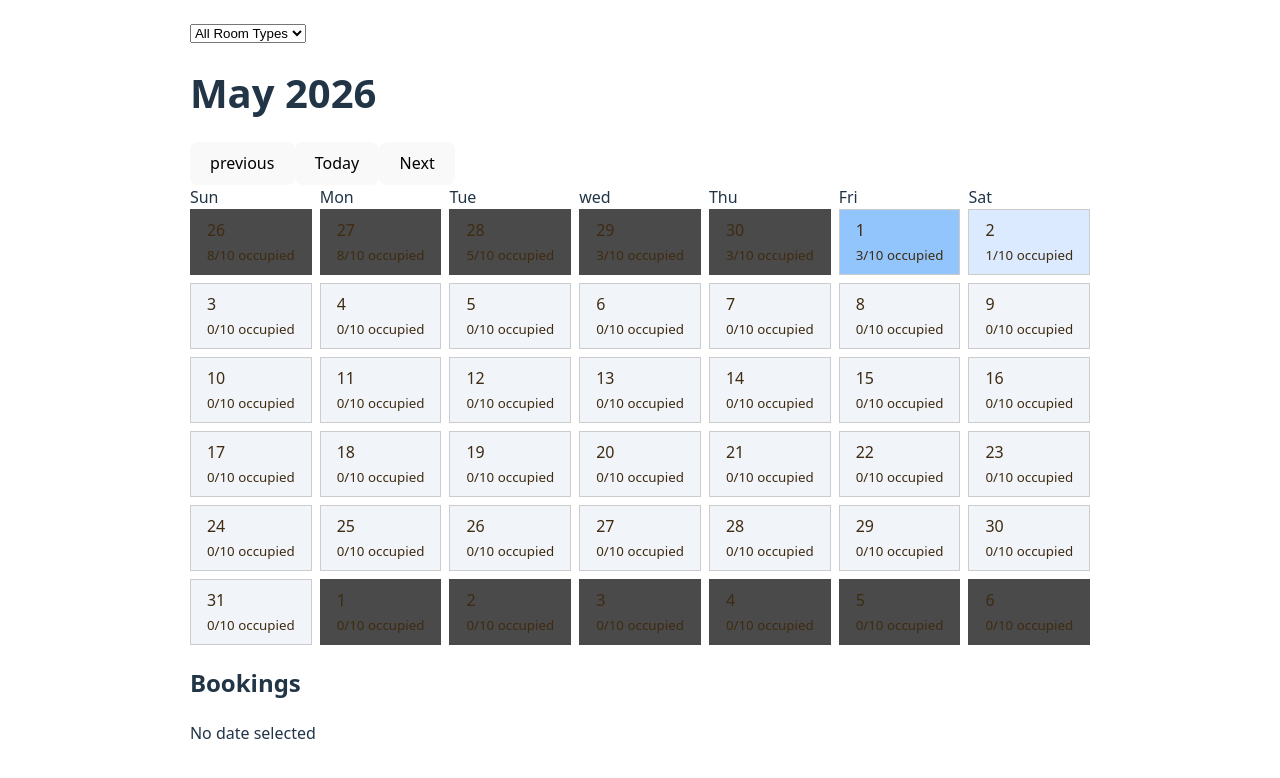
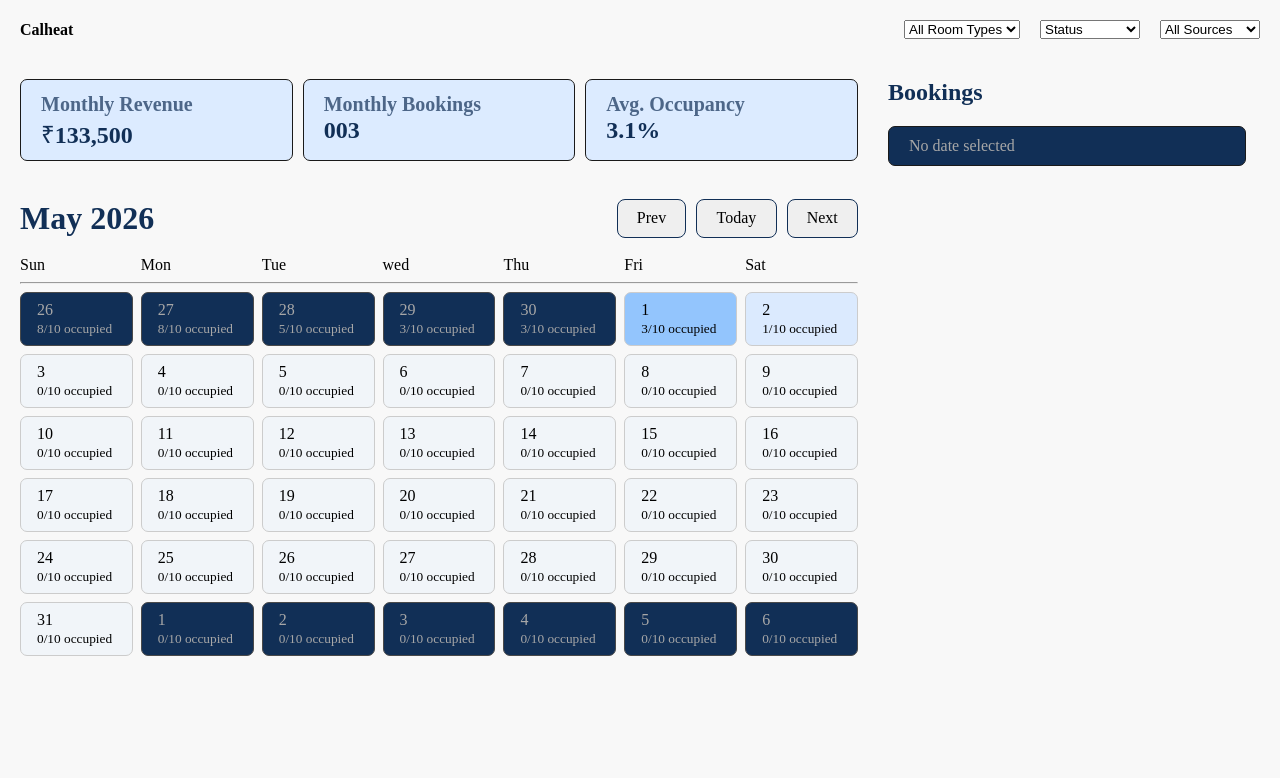
Before and after one commit to Loveson1/calheat, a React (Vite) app: page / in a window 1280 px wide. Shown: the top 778 px of the page. Built offline with nearby package versions, Linux system fonts and the light colour scheme.

Commit message:
feat: stat header and filtering

```diff
--- a/src/App.jsx
+++ b/src/App.jsx
@@ -2,17 +2,31 @@ import "./index.css";
 import CalendarGrid from "./components/CalendarGrid";
 import { useState, useEffect } from "react";
 import BookingPanel from "./components/BookingPanel";
+import Stat from "./components/Stats";
 
 function App() {
   // async function for fetching the json data
+  const [loading, setLoading] = useState(true);
+  const [error, setError] = useState(null);
   const [bookings, setBookings] = useState([]);
+
   useEffect(() => {
     async function fetchBook() {
+      try {
+        setLoading(true);
         const response = await fetch("/bookings.json");
+        if (!response.ok) {
+          throw new Error("Failed to fetch bookings");
+        }
+
         const data = await response.json();
         setBookings(data);
+      } catch (err) {
+        setError(err.message);
+      } finally {
+        setLoading(false);
       }
-
+    }
     fetchBook();
   }, []);
 
@@ -47,16 +61,39 @@ function App() {
 
     return matchesRoomType && matchesStatus && matchesSource;
   });
+  const currentDate = new Date();
 
+  if (loading) {
+    return (
+      <div className="card">
+        <p className="">Loading data...</p>
+      </div>
+    );
+  }
+
+  if (error) {
+    return (
+      <div className="card">
+        <p className="">Failed to load bookings.</p>
+      </div>
+    );
+  }
   return (
     <>
+      <div className="flex-center mb">
+        <div className="">
+          <b className="">Calheat</b>{" "}
+        </div>
+        <div className="flex-end">
           <div className="filters">
             <select
-          value={filters}
-          onChange={(e)=>setFilters((prev) => ({
+              value={filters.roomType}
+              onChange={(e) =>
+                setFilters((prev) => ({
                   ...prev,
                   roomType: e.target.value,
-          }))}
+                }))
+              }
             >
               <option value="all">All Room Types</option>
               <option value="Standard">Standard</option>
@@ -65,14 +102,57 @@ function App() {
               <option value="Penthouse">Penthouse</option>
             </select>
           </div>
+
+          <div className="">
+            <select
+              value={filters.status}
+              onChange={(e) =>
+                setFilters((prev) => ({
+                  ...prev,
+                  status: e.target.value,
+                }))
+              }
+            >
+              <option value="all">Status</option>
+              <option value="confirmed">Confirmed</option>
+              <option value="checked_out">Checked Out</option>
+            </select>
+          </div>
+
+          <div className="">
+            <select
+              value={filters.source}
+              onChange={(e) =>
+                setFilters((prev) => ({
+                  ...prev,
+                  source: e.target.value,
+                }))
+              }
+            >
+              <option value="all">All Sources</option>
+              <option value="Airbnb">Airbnb</option>
+              <option value="Expedia">Expedia</option>
+              <option value="Booking.com">Booking.com</option>
+              <option value="Agoda">Agoda</option>
+              <option value="Direct">Direct</option>
+              <option value="Walk-in"> Walk-In</option>
+            </select>
+          </div>
+        </div>
+      </div>
+
+      <div className="flex-40 ">
+        <div className="flex-1">
           <CalendarGrid
+            className="over"
             bookings={filteredBookings}
             selection={selection}
             setSelection={setSelection}
             from={from}
             to={to}
           />
-
+        </div>
+        <div className="side-panel-scroll ">
           <BookingPanel
             bookings={filteredBookings}
             selection={selection}
@@ -80,6 +160,8 @@ function App() {
             from={from}
             to={to}
           />
+        </div>
+      </div>
     </>
   );
 }
--- a/src/components/BookingPanel.jsx
+++ b/src/components/BookingPanel.jsx
@@ -11,7 +11,7 @@ export default function BookingPanel({
     return (
       <div>
         <h2>Bookings</h2>
-        <p>No date selected</p>
+        <p className="card">No date selected</p>
       </div>
     );
   }
@@ -29,26 +29,48 @@ export default function BookingPanel({
 
   return (
     <div>
-      <h2 className="">Bookings</h2>
-      {selectedBookings.map((booking) => {
+      <h2>Bookings</h2>
+      {selectedBookings.length === 0 ? (
+        <div className="card">
+          <p>No bookings found for selected date range.</p>
+        </div>
+      ) : (
+        selectedBookings.map((booking) => {
           const checkIn = new Date(booking.checkIn);
           const checkOut = new Date(booking.checkOut);
 
           const nights = (checkOut - checkIn) / (1000 * 60 * 60 * 24);
+
           return (
-          <div key={booking.id}>
-            <p className="">Guest: {booking.guestName}</p>
-            <p className="">Room - {booking.roomNumber}</p>
+            <div key={booking.id} className="card">
               <p className="">
-              CheckIn: {booking.checkIn} - CheckOut: {booking.checkOut}
+                Guest:{" "}
+                <span style={{ color: "whitesmoke" }}>{booking.guestName}</span>
               </p>
               <p className="">
-             {nights} Nights
+                Room Number:{" "}
+                <span style={{ color: "whitesmoke" }}>
+                  {" "}
+                  {booking.roomNumber}
+                </span>
               </p>
-            <p>Status: {booking.status}</p>
+              <p className="">
+                CheckIn:{" "}
+                <span style={{ color: "green" }}>{booking.checkIn}</span> -
+                CheckOut:{" "}
+                <span style={{ color: "green" }}>{booking.checkOut}</span>
+              </p>
+              <p className="">
+                Night Span:{" "}
+                <span style={{ color: "whitesmoke" }}>{nights} Nights </span>
+              </p>
+              <p>
+                Status: <span style={{ color: "green" }}>{booking.status}</span>
+              </p>
             </div>
           );
-      })}
+        })
+      )}
     </div>
   );
 }
--- a/src/components/CalendarGrid.jsx
+++ b/src/components/CalendarGrid.jsx
@@ -2,15 +2,15 @@ import { getCalendarDays } from "../utils/calendar";
 import { useEffect, useState } from "react";
 import { getOccupancyForDate } from "../utils/occupancy";
 import { getHeatMapColor } from "../utils/heatmap";
+import Stats from "./Stats";
 
 function CalendarGrid({ bookings, selection, setSelection, from, to }) {
-
   const weekDays = ["Sun", "Mon", "Tue", "wed", "Thu", "Fri", "Sat"];
   const [currentDate, setCurrentDate] = useState(new Date());
   const year = currentDate.getFullYear();
   const month = currentDate.getMonth();
   const monthName = currentDate.toLocaleString("default", { month: "long" });
-  const calendarDays = getCalendarDays(year, month,);
+  const calendarDays = getCalendarDays(year, month);
 
   // logic to handle current, previous and next month
   const handleToday = () => {
@@ -42,40 +42,58 @@ function CalendarGrid({ bookings, selection, setSelection, from, to }) {
     };
   }, []);
 
+  // logic to calculate monthly revenue
+  const monthStart = new Date(year, month, 1);
+  const monthEnd = new Date(year, month + 1, 0);
+
+  const monthBookings = bookings.filter((booking) => {
+    if (booking.status === "cancelled") return false;
+    const checkIn = new Date(booking.checkIn);
+    const checkOut = new Date(booking.checkOut);
+
+    return checkIn < monthEnd && checkOut > monthStart;
+  });
+
   return (
     <div>
+      <Stats bookings={monthBookings} calendarDays={calendarDays} />
+
+      <div className="flex-center">
       <h1>
         {monthName} {year}
       </h1>
-      <div>
-        <button onClick={handlePreviousMonth}>previous</button>
+
+      <div className="flex-btw">
+        <button onClick={handlePreviousMonth}> Prev </button>
         <button onClick={handleToday}>Today</button>
         <button onClick={handleNextMonth}>Next</button>
       </div>
+</div>
+
       <div className="weekdays">
         {weekDays.map((day) => (
           <div key={day}>{day}</div>
         ))}
       </div>
+      <hr className="" />
       <div className="calendar-grid">
         {calendarDays.map((day, index) => {
           const isSelected =
             selection.start &&
             selection.end &&
-            day.date >= from && day.date <= to;
+            day.date >= from &&
+            day.date <= to;
 
           const occupancy = getOccupancyForDate(day.date, bookings);
           const backgroundColor = isSelected
             ? "#fde68a"
             : day.isCurrentMonth
               ? getHeatMapColor(occupancy)
-              : "#4a4a4a";
-
+              : "#112f56"
           return (
             <div
-
               key={index}
-              className={`${day.isCurrentMonth ? "day-cell" : "faded-cell"} text-color`}
+              className={`${day.isCurrentMonth ? "day-cell" : "faded-cell"} `}
               style={{ backgroundColor }}
               onMouseDown={() => {
                 setSelection({
@@ -100,7 +118,7 @@ function CalendarGrid({ bookings, selection, setSelection, from, to }) {
             >
               {day.dayNumber}
               <br className="" />
-              <small className="text-color">{occupancy}/10 occupied</small>
+              <small>{occupancy}/10 occupied</small>
             </div>
           );
         })}
--- /dev/null
+++ b/src/components/Stats.jsx
@@ -0,0 +1,31 @@
+import { getMonthlyRevenue, getMonthlyBooking, getAverageMonthlyOccupancy  } from "../utils/stat";
+
+
+export default function Stats({ bookings,  calendarDays }) {
+  const monthlyReveneu = getMonthlyRevenue(bookings);
+  const monthlyBooking = getMonthlyBooking(bookings);
+  const avgOcc = getAverageMonthlyOccupancy(bookings, calendarDays);
+
+  return (
+    <div className="flex-btw">
+      <h2 className="text-color card2 ">
+    <small className="opa-50">    Monthly Revenue
+       </small>
+         <br  />
+       ₹{monthlyReveneu.toLocaleString()}
+      </h2>
+       <h2 className="text-color card2 ">
+    <small className="opa-50">  Monthly Bookings
+      </small>
+        <br  />
+       00{monthlyBooking}
+      </h2>
+      <h2 className="text-color card2 ">
+    <small className="opa-50">   Avg. Occupancy
+      </small>
+      <br  />
+      {avgOcc}%
+      </h2>
+    </div>
+  );
+}
--- a/src/index.css
+++ b/src/index.css
@@ -1,11 +1,5 @@
 :root {
-  font-family: system-ui, Avenir, Helvetica, Arial, sans-serif;
-  line-height: 1.5;
-  font-weight: 400;
 
-  color-scheme: light dark;
-  color: rgba(255, 255, 255, 0.87);
-  background-color: #242424;
 
   font-synthesis: none;
   text-rendering: optimizeLegibility;
@@ -13,26 +7,24 @@
   -moz-osx-font-smoothing: grayscale;
 }
 
-a {
-  font-weight: 500;
-  color: #646cff;
-  text-decoration: inherit;
-}
-a:hover {
-  color: #535bf2;
-}
-
 body {
-  margin: 20px auto;
-  display: flex;
-justify-content: center;
+  margin: 20px;
   min-width: 320px;
   min-height: 100vh;
+  background-color: #f8f8f8;
 }
 
 h1 {
-  font-size: 2.5em;
-  line-height: 1.1;
+  font-size: 2em;
+  line-height: 1;
+  color: rgb(17, 47, 86);
+}
+h2 {
+  color: rgb(17, 47, 86);
+}
+p {
+  font-size: 16px;
+  color: #a7a7a7;
 }
 
 button {
@@ -42,29 +34,17 @@ button {
   font-size: 1em;
   font-weight: 500;
   font-family: inherit;
-  background-color: #1a1a1a;
+  border: solid rgb(17, 47, 86) 1px;
   cursor: pointer;
   transition: border-color 0.25s;
+  outline: none;
 }
 button:hover {
-  border-color: #646cff;
+  background-color: rgb(220, 235, 255);
 }
 button:focus,
 button:focus-visible {
   outline: 4px auto -webkit-focus-ring-color;
-}
-
-@media (prefers-color-scheme: light) {
-  :root {
-    color: #213547;
-    background-color: #ffffff;
-  }
-  a:hover {
-    color: #747bff;
-  }
-  button {
-    background-color: #f9f9f9;
-  }
 }
 
 .weekdays,
@@ -81,6 +61,7 @@ button:focus-visible {
   min-height: 20px;
   cursor: pointer;
   user-select: none;
+  border-radius: 7px;
 }
 
 .faded-cell {
@@ -88,11 +69,81 @@ button:focus-visible {
   padding-inline: 16px;
   padding-block: 8px;
   min-height: 20px;
-  color: #4a4a4a;
-   cursor: pointer;
+  border-radius: 7px;
+  cursor: pointer;
   user-select: none;
+  color: #a7a7a7;
 }
 
 .text-color {
-  color: rgb(62, 43, 18);
+  color: rgb(17, 47, 86);
 }
+
+.flex-btw {
+  display: flex;
+  gap: 10px;
+}
+
+.flex-40 {
+  display: flex;
+  gap: 30px;
+
+  height: calc(100vh - 10px);
+  overflow: hidden;
+
+
+}
+
+.flex-end {
+  display: flex;
+  gap: 20px;
+  justify-self: end;
+}
+
+.flex-1{
+  flex-basis: 1;
+  flex-grow: 1;
+}
+
+.flex-center {
+  display: flex;
+  gap: 20px;
+  justify-content: space-between;
+  align-items: center;
+}
+
+.card {
+  border: 1px #1a1a1a solid;
+  background: rgb(17, 47, 86);
+  border-radius: 7px;
+  padding-inline: 20px;
+  padding-block: 10px;
+  margin-bottom: 5px;
+  width: 85%;
+}
+
+.opa-50 {
+  opacity: 70%;
+}
+
+.card2 {
+  border: 1px #1a1a1a solid;
+  background: rgb(220, 235, 255);
+  border-radius: 7px;
+  padding-inline: 20px;
+  padding-block: 10px;
+  width: 100%;
+
+}
+
+.mb {
+  margin-bottom: 20px;
+}
+
+.side-panel-scroll {
+
+  height: 100%;
+  overflow-y: scroll;
+  width: 30%;
+
+}
--- a/src/utils/occupancy.js
+++ b/src/utils/occupancy.js
@@ -11,8 +11,6 @@ export function getOccupancyForDate(date, bookings) {
     const checkIn = normalize(new Date(booking.checkIn));
     const checkOut = normalize(new Date(booking.checkOut));
 
-
-
     if (target >= checkIn && target < checkOut) {
       occupiedRooms++;
     }
--- /dev/null
+++ b/src/utils/stat.js
@@ -0,0 +1,26 @@
+import { getOccupancyForDate } from "./occupancy";
+
+export function getMonthlyRevenue(bookings) {
+  return bookings.reduce((sum, b) => {
+    if (b.status === "cancelled") return sum;
+    return sum + (b.totalAmount || 0);
+  }, 0);
+}
+
+export function getMonthlyBooking(bookings) {
+  const monthlyBooking = bookings.filter(
+    (booking) => booking.status !== "cancelled",
+  ).length;
+  return monthlyBooking;
+}
+
+export function getAverageMonthlyOccupancy(bookings, calendarDays) {
+  let total = 0;
+ const  totalRooms = 10
+
+  calendarDays.forEach((day) => {
+    total += getOccupancyForDate(day.date, bookings);
+  });
+
+  return ((total / calendarDays.length).toFixed(2) / totalRooms) * 100
+}
```
Also changed, not shown: src/utils/calendar.js (+2 -6 lines), 2 other files (tests, documents, lock files or other folders). Lines whose indentation alone changed are shown as unchanged.
